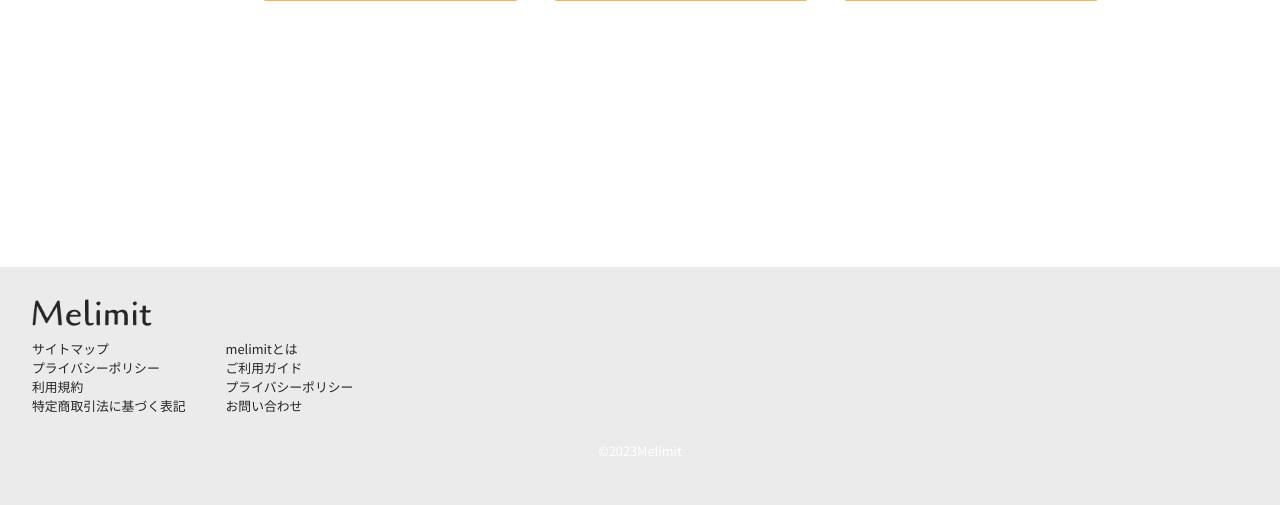
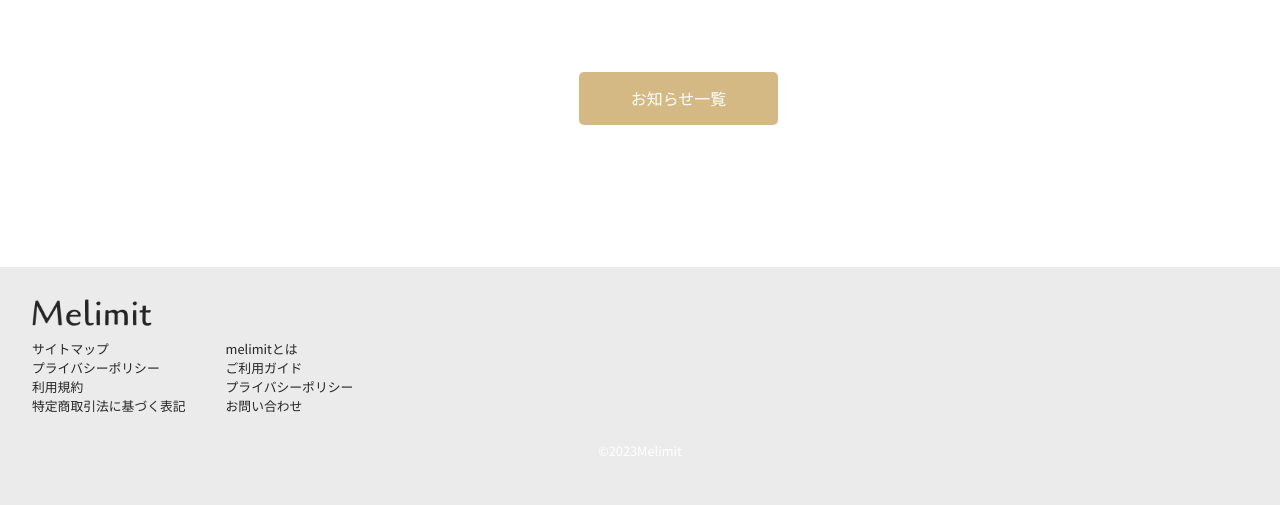
Before and after one commit to shumpei-kayano/2023TeamA, a Django app: page / in a window 1280 px wide. Shown: the part 2098-2603 px from the top of the page. Run offline with Django 4.2, Linux system fonts and the light colour scheme.

Commit message:
index仮完成

```diff
--- a/src/user/static/css/_component.scss
+++ b/src/user/static/css/_component.scss
@@ -20,7 +20,7 @@
     }
     &--middle {
         padding: 1% 5%;
-        width: 20%;
+        // width: 20%;
         font-size: 100%;
         border-radius: 5px;
         text-align: center;
--- a/src/user/static/css/style.css
+++ b/src/user/static/css/style.css
@@ -716,7 +716,6 @@
 }
 .btn--middle {
   padding: 1% 5%;
-  width: 20%;
   font-size: 100%;
   border-radius: 5px;
   text-align: center;
--- a/src/user/templates/user/index.html
+++ b/src/user/templates/user/index.html
@@ -28,15 +28,19 @@
         <label class="tab_class" for="tab1">すべての商品</label>
         <div class="content_class">
             <div class="item--list">
+                {% comment %} if {% endcomment %}
                 <div class="item--card card--blue">
+                    <a href="#">
                         <img src="{% static 'assets/img/350x160.png' %}" alt="Image" class="card--img">
                         <p class="discount">00%OFF</p>
                         <div class="card--content">
                             <h3 class="card--title">オオハラ水産</h3>
                             <h4 class="card--discount">￥100,000（税込）</h4>
                         </div>
+                    </a>
                 </div>
                 <div class="item--card card--pink">
+                    <a href="#">
                         <img src="{% static 'assets/img/350x160.png' %}" alt="Image" class="card--img">
                         <p class="discount">MAX00%OFF</p>
                         <div class="card--content">
@@ -44,19 +48,22 @@
                             <meter low="69" high="80" max="100" value="84">B</meter>
                             <p class="card--text">あと00人達成で</p>
                             <p class="card--price">￥100,000（税込）</p>
-                        {% comment %} <span class="card--arrow">&rarr;</span> {% endcomment %}
                             <h4 class="card--discount">￥100,000（税込）</h4>
                         </div>
+                    </a>
                 </div>
                 <div class="item--card card--blue">
+                    <a href="#">
                         <img src="{% static 'assets/img/350x160.png' %}" alt="Image" class="card--img">
                         <p class="discount">00%OFF</p>
                         <div class="card--content">
                             <h3 class="card--title">おおはら精肉店</h3>
                             <h4 class="card--discount">￥100,000（税込）</h4>
                         </div>
+                    </a>
                 </div>
             </div>
+            <a class="btn--beige btn--middle mgt-10">すべての商品を見る</a>
         </div>
         <input type="radio" name="tab_name" id="tab2" >
         <label class="tab_class" for="tab2">肉</label>
@@ -84,29 +91,36 @@
     <h2 class="section__title">お知らせ</h2>
     <div class="item--list">
         <div class="item--card card--notice">
+            <a href="#">
                 <img src="{% static 'assets/img/350x160.png' %}" alt="Image" class="card--img">
                 <div class="card--content">
                     <p><span class="card--date-category">2020/00/00</span><span class="card--date-category">カテゴリー</span></p>
                     <h3 class="card--title">Card Title</h3>
                     <p class="card--text">This is a description of the card. It contains information about the content of the card.</p>
                 </div>
+            </a>
         </div>
         <div class="item--card card--notice">
+            <a href="#">
                 <img src="{% static 'assets/img/350x160.png' %}" alt="Image" class="card--img">
                 <div class="card--content">
                     <p><span class="card--date-category">2020/00/00</span><span class="card--date-category">カテゴリー</span></p>
                     <h3 class="card--title">Card Title</h3>
                     <p class="card--text">This is a description of the card. It contains information about the content of the card.</p>
                 </div>
+            </a>
         </div>
         <div class="item--card card--notice">
+            <a href="#">
                 <img src="{% static 'assets/img/350x160.png' %}" alt="Image" class="card--img">
                 <div class="card--content">
                     <p><span class="card--date-category">2020/00/00</span><span class="card--date-category">カテゴリー</span></p>
                     <h3 class="card--title">Card Title</h3>
                     <p class="card--text">This is a description of the card. It contains information about the content of the card.</p>
                 </div>
+            </a>
         </div>
+        <a class="btn--beige btn--middle mgt-10">お知らせ一覧</a>
 </section>
 </div>
 
```
Lines whose indentation alone changed are shown as unchanged.
